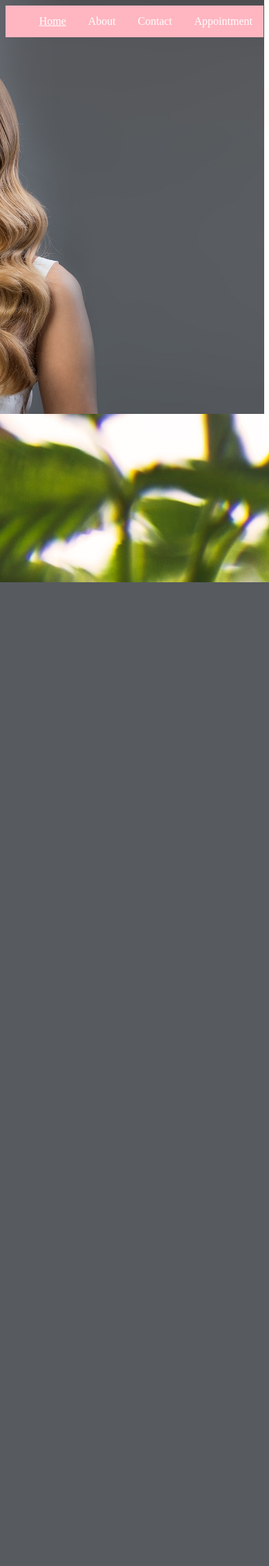
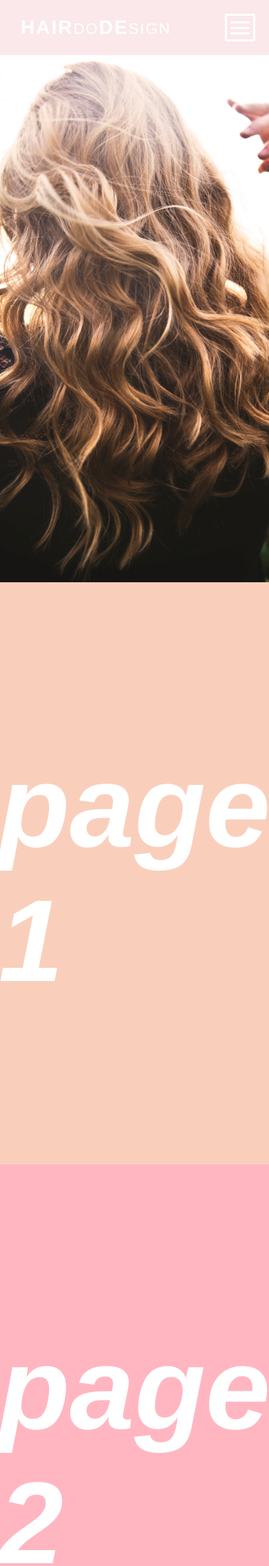
Before and after one commit to quinceymok/HairDo, a Django app: page / in a window 390 px wide; the page is wider, and only the part inside the window is pictured. Shown: the top 2270 px of that part at 69% size. Before the commit the page ends 844 px from the top of that part, so only its background shows below. Run offline with Django 3.2, Linux system fonts and the light colour scheme.

Commit message:
scroll behaviour in homepage

```diff
--- a/reservering/static/pages/style.css
+++ b/reservering/static/pages/style.css
@@ -1,42 +1,205 @@
+*{
+    padding: 0;
+    margin: 0;
+    box-sizing: border-box;
+}
+
+html {
+    scroll-behavior: smooth;
+}
+
 body {
- background-image: url("images/background_homepage.jpg");
- background-color: #cccccc;
+    font-family: Helvetica, Arial, sans-serif;
+    background-color: #fff;
+    color: #333;
+}
 
+.navbar {
+    background-color: #FAE8EB;
+    color: #fff;
+    border-bottom: 1px solid rgba(255, 255, 255, 0.2);
+    width: 100%;
+    height: 80px;
+    line-height: 80px;
+    font-size: 18px;
+    padding: 0 30px;
+    position: fixed;
+    top: 0;
+    left: 0;
+    z-index: 10;
 }
-ul {
-    list-style-type: none;
-    margin: 0;
-    padding: 0;
-    overflow: hidden;
+
+.navbar a {
+    text-decoration: none;
+    color: #fff;
+}
+
+.navbar a.navbar-brand {
+    float: left;
+    height: inherit;
+    line-height: inherit;
+    padding: 0 30px;
+    font-size: 22px;
+    text-transform: uppercase;
+    font-weight: 400;
+    letter-spacing: 2px;
+}
+
+.navbar a.navbar-brand span {
+    font-size: 28px;
+    font-weight: 700;
+}
+
+.navbar ul {
+    float: right;
+    list-style: none;
+    height: inherit;
+    line-height: inherit;
+    padding: 0 50px;
+}
+
+.navbar ul li {
+    display: inline-block;
+}
+
+.navbar ul li a {
+    display: block;
+    text-align: center;
+    min-width: 120px;
+    padding: 0 30px;
+}
+
+.navbar ul li a:hover {
+    background-color: rgba(255, 255, 255, 0.15);
+}
+
+.navbar .navbar-toggler {
+    display: none;
+}
+
+.intro {
+    width: 100%;
+    height: 100vh;
+    background: url("images/background_homepage.jpg") no-repeat center center;
+    background-size: cover;
+    background-color: #000;
+}
+
+.container {
+    position: relative;
+    height: 100vh;
+    color: #fff;
+}
+
+.container h2 {
+    position: absolute;
+    top: 50%;
+    left: 50%;
+    transform: translate(-50%, -50%);
+    font-size: 20vh;
+}
+
+#about {
+    background-color: #F9CFBC;
+}
+
+#appointment {
     background-color: lightpink;
 }
 
-li {
-    float: right;
+#home {
+    background-color: #F9CFBC;
 }
 
-li a {
-    display: block;
-    color: white;
-    text-align: center;
-    padding: 14px 16px;
-    text-decoration: none;
+@media (max-width: 991px) {
+    .navbar ul {
+        padding: 0 10px;
+    }
+    .navbar ul li a {
+        min-width: 100px;
+        padding: 0 20px;
+    }
 }
 
-li a:hover:not(.active) {
-    color: #000000;
+@media (max-width: 767px) {
+    .navbar {
+        padding: 0;
+    }
+    .navbar ul {
+        width: 100%;
+        padding: 0;
+        background-color: rgba(0, 0, 0, 0.9);
+        /* height: auto; */
+        height: 100vh;
+        max-height: 0;
+        overflow: hidden;
+        transition: all ease-in-out 0.3s;
+    }
+    .navbar ul.open {
+        max-height: 100vh;
+    }
+    .navbar ul li {
+        width: 100%;
+        /* border-bottom: 1px solid rgba(255,255,255,0.3); */
+    }
+    .navbar ul li a {
+        padding: 0;
+    }
+    .navbar .navbar-toggler {
+        display: block;
+        position: absolute;
+        height: 40px;
+        top: 20px;
+        right: 20px;
+        background-color: transparent;
+        color: #fff;
+        border: 3px solid #fff;
+        /* border: none; */
+        /* border-radius: 4px; */
+        outline: none;
+        padding: 0 5px;
+        cursor: pointer;
+    }
+    .navbar .navbar-toggler span,
+    .navbar .navbar-toggler span::before,
+    .navbar .navbar-toggler span::after {
+        display: block;
+        content: '';
+        background-color: #fff;
+        height: 3px;
+        width: 28px;
+        border-radius: 4px;
+        transition: all ease-in-out 0.3s;
+    }
+    .navbar .navbar-toggler span::before {
+        transform: translateY(-8px);
+    }
+    .navbar .navbar-toggler span::after {
+        transform: translateY(5px);
+    }
+    .navbar .navbar-toggler.open-navbar-toggler span {
+        /* transform: rotate(90deg); */
+        background-color: transparent;
+        /* transform: scale(0.85) rotate(270deg); */
+    }
+    .navbar .navbar-toggler.open-navbar-toggler span::before {
+        transform: translateY(0px) rotate(45deg);
+        /* transform: translateY(0px) scale(0.75) rotate(45deg); */
+    }
+    .navbar .navbar-toggler.open-navbar-toggler span::after {
+        transform: translateY(-3px) rotate(-45deg);
+        /* transform: translateY(-3px) scale(0.75) rotate(-45deg); */
+    }
 }
-
-.active {
-    text-decoration: underline;
 }
-
-.image {
-    width: 100.65%;
-    object-fit: cover;
-    height: 600px;
-    position: absolute;
-    top: 0;
-    z-index: -1;
-    left: -10px;
+/* Footer */
+.footer {
+    position: fixed;
+    left: 0;
+    bottom: 0;
+    width: 100%;
+    background-color: beige;
+    color: beige;
+    text-align: right;
+    opacity: 65%;
 }
--- a/templates/pages/index.html
+++ b/templates/pages/index.html
@@ -1,6 +1,6 @@
 <!DOCTYPE html>
+{% load static %}
 <html lang="en">
-{% load static %}
 <head>
     <title>HairDo Design</title>
     <meta name="viewport" content="width=device-width, initial-scale=1">
@@ -8,13 +8,34 @@
 
 </head>
 <body>
+    <nav class="navbar">
+        <a href="#" class="navbar-brand"><span>Hair</span>Do<span>De</span>Sign</a>
         <ul>
-        <li><a href="appointment">Appointment</a></li>
-        <li><a href="#contact">Contact</a></li>
             <li><a href="#about">About</a></li>
-        <li><a class="active" href="#home">Home</a></li>
+            <li><a href="#appointment">Appointment</a></li>
+            <li><a href="#home">Home</a></li>
         </ul>
+        <button class="navbar-toggler">
+       <span></span>
+     </button>
+    </nav>
+
+    <header class="intro"></header>
+    <section id="about" class="container">
+        <h2><i class="fab fa-html5">page 1</i></h2>
+
+    </section>
+    <section id="appointment" class="container">
+        <h2><i class="fab fa-css3-alt">page 2</i></h2>
+    </section>
+    <section id="home" class="container">
+        <h2><i class="fab fa-js">page 3</i></h2>
+    </section>
 
     <img src="/pages/images/homePage.jpg" alt="" class="image">
+
+<div class="footer">
+    <p>&copy; hairdodesign.nl | designed by Quincey Mok</p>
+</div>
 </body>
 </html>
```
Also changed, not shown: reservering/static/pages/appointment.css (+36 -6 lines), reservering/static/pages/index.js (added, +18 -0 lines), reservering/views.py (+0 -15 lines), templates/pages/appointment.html (+5 -6 lines). Lines whose indentation alone changed are shown as unchanged.
